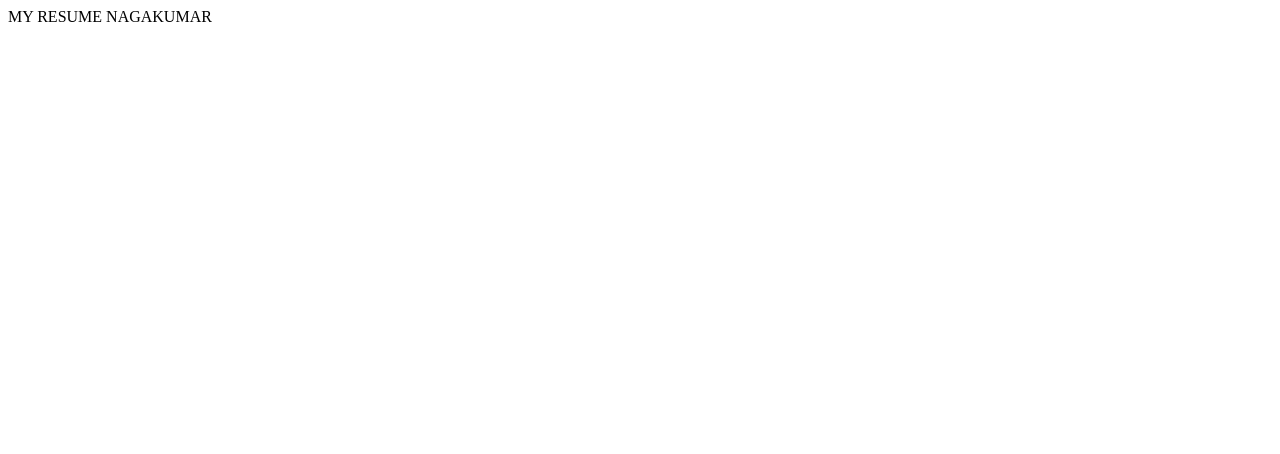
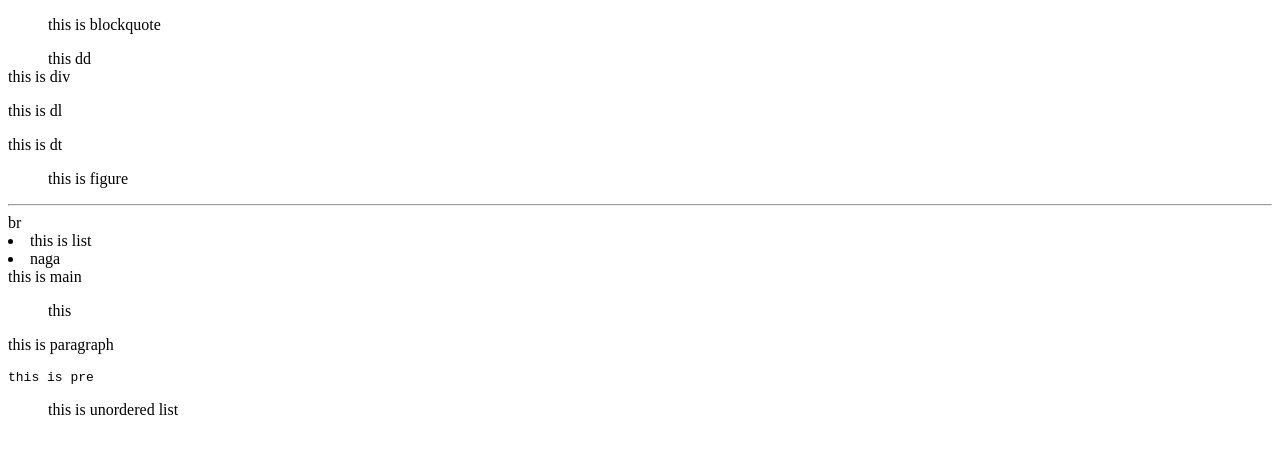
Before and after one commit to nagakumar123/nagakumar123.github.io, a plain HTML site: page index.html in a window 1280 px wide. Drawn offline with Linux system fonts and the light colour scheme.

Commit message:
this is typography

```diff
--- a/index.html
+++ b/index.html
@@ -6,7 +6,20 @@
     <title>NAGAKUMAR</title>
 </head>
 <body>
-    MY RESUME
-    NAGAKUMAR
+    <blockquote> this is blockquote</blockquote>
+    <dd>this dd</dd>
+    <div> this is div</div>
+    <dl> this is dl </dl>
+    <dt> this is dt</dt>
+    <figure>this is figure</figure>
+    <hr> br
+</hr>
+ <li>this is list</li>
+<li>naga</li>
+ <main>this is main</main>
+ <ol>this </ol>
+ <p>this is paragraph</p>
+ <pre>this is pre</pre>
+ <ul>this is unordered list</ul>
 </body>
 </html>
```
